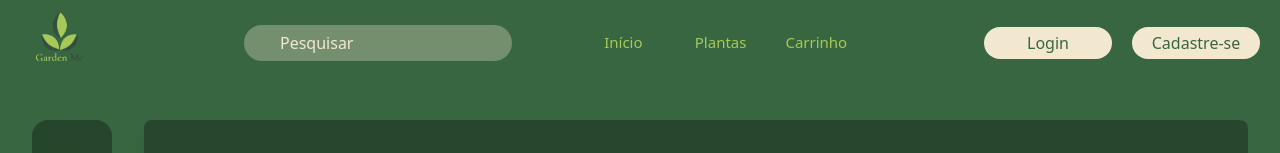
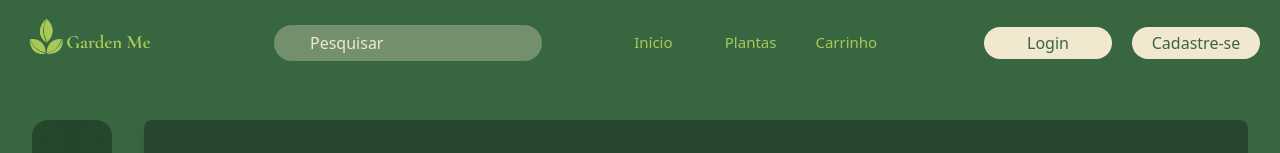
Before and after one commit to standbytheboy/gardenme, a React (Vite) app in the folder frontend/: page /perfil in a window 1280 px wide. Shown: the top 153 px of the page. Built offline with nearby package versions, Linux system fonts and the light colour scheme; some icons are missing.

Commit message:
changing logo on navbar

```diff
--- a/frontend/src/components/Navbar.tsx
+++ b/frontend/src/components/Navbar.tsx
@@ -2,7 +2,7 @@ import { useRef, useState, useEffect } from "react";
 import { useNavigate } from 'react-router-dom';
 import { Button } from "./LoginBtn";
 import { Search } from "akar-icons";
-import Logo from '../assets/logos/classic-classic.png';
+import Logo from '../assets/logos/green-complete.png';
 import profilePlaceholder from '../assets/profile-picture-placeholder.jpg';
 import { isLoggedIn, getProfilePictureUrl, logout } from "../utils/authUtils";
 
@@ -103,7 +103,7 @@ export const Navbar = () => {
     <section className="font-sans">
       <nav className="fixed top-0 left-0 z-10 flex justify-between items-center px-5 h-[85px] w-full text-[#5B5968] bg-[#386641]">
         <a onClick={() => navigate('/')}>
-          <img src={Logo} alt="Logo" className="mr-6 h-20 w-20 cursor-pointer" />
+          <img src={Logo} alt="Logo" className="mr-6 h-35 w-35 cursor-pointer" />
         </a>
         <div className="flex items-center justify-center w-1/2 font-medium">
           <SearchLupe />
```
